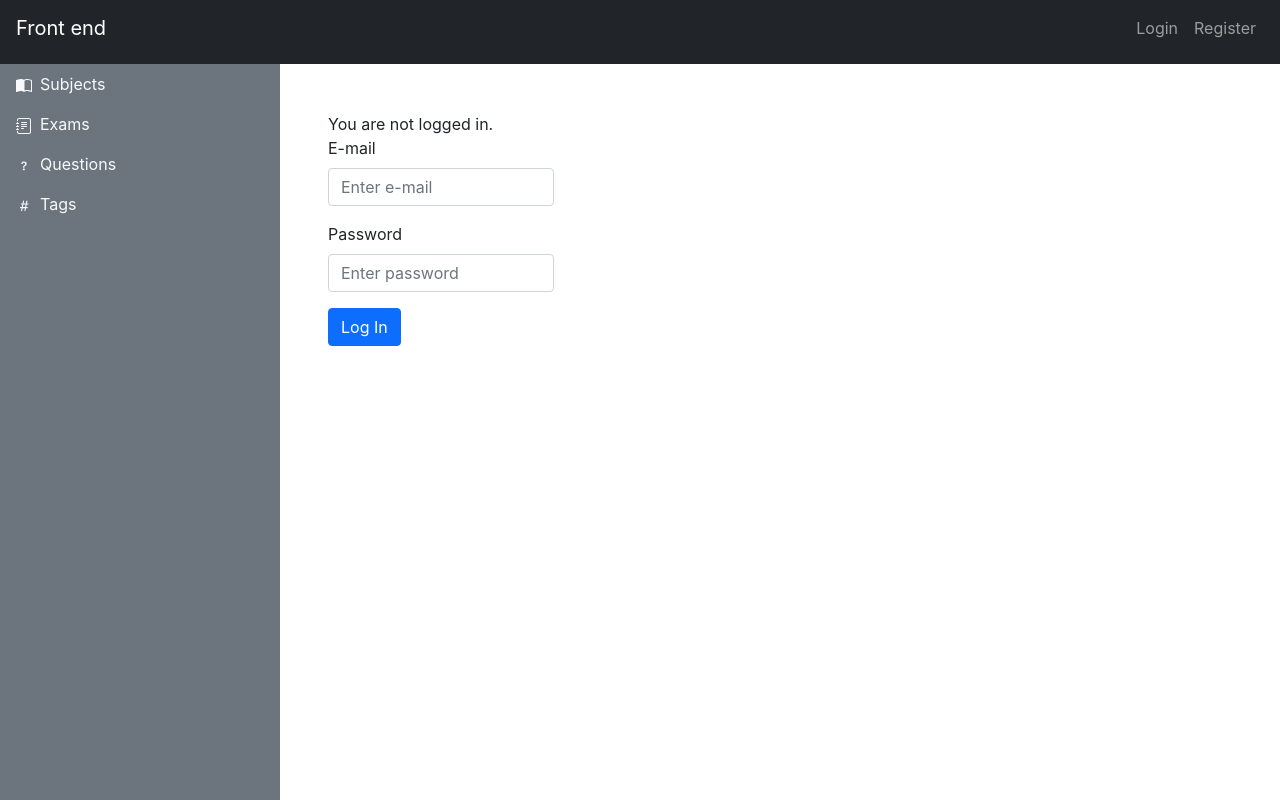
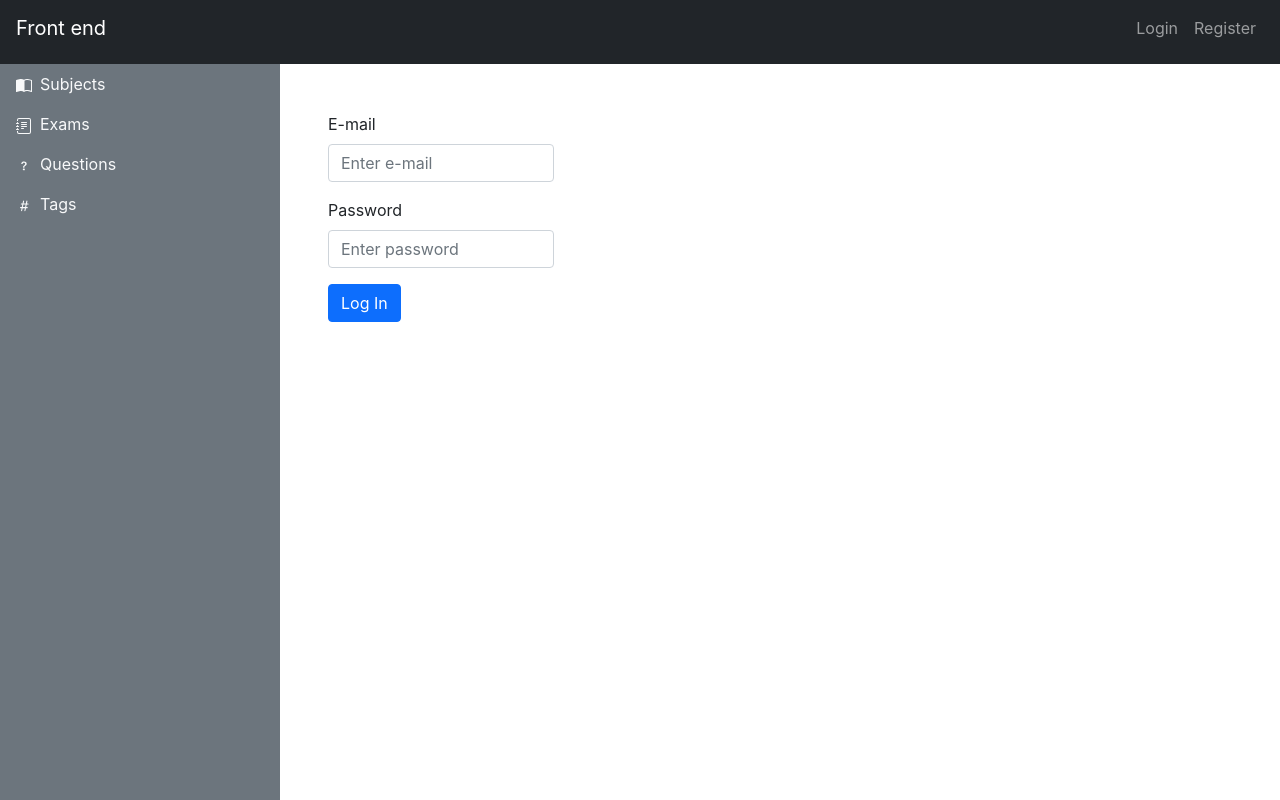
Before and after one commit to PZSP2-21Z-17/front-end, a React (Create React App) app: page /login in a window 1280 px wide. Built offline with nearby package versions, Linux system fonts and the light colour scheme.

Commit message:
Update login to use User class

```diff
--- a/src/routes/Login.tsx
+++ b/src/routes/Login.tsx
@@ -2,21 +2,22 @@ import React, { FunctionComponent, useState } from 'react';
 import Button from 'react-bootstrap/Button';
 import Form from 'react-bootstrap/Form';
 
-import { refresh, addToDict } from '../Common'
+import { refresh } from '../Common'
 import FetchAPI from '../FetchAPI';
 import ReactSession from '../ReactSession';
+import User from '../entities/User';
 
 type LoginProps = {};
 
 export const Login: FunctionComponent<LoginProps> = () => {
-    const [form, setForm] = useState({});
+    const [user, setUser] = useState(User.createEmpty());
 
     let isLogged = ReactSession.checkValue('username');
 
     const handleLoginSubmit = (event: any) => {
         event.preventDefault();
         if (!isLogged) {
-            FetchAPI.fetchPost('user/login/', form).then(
+            FetchAPI.fetchPost('user/login/', user).then(
                 (json: any) => {
                     ReactSession.setValue('username', json['e_mail']);
                     refresh();
@@ -29,12 +30,12 @@ export const Login: FunctionComponent<LoginProps> = () => {
         <Form onSubmit={handleLoginSubmit}>
             <Form.Group className="mb-3" controlId="formLoginUsername">
                 <Form.Label>E-mail</Form.Label>
-                <Form.Control type="text" placeholder="Enter e-mail" className="w-25" onChange={e => addToDict(form, setForm, 'e_mail', e.target.value)}/>
+                <Form.Control type="text" placeholder="Enter e-mail" className="w-25" onChange={e => user.modifyUser(setUser, 'e_mail', e.target.value)}/>
             </Form.Group>
 
             <Form.Group className="mb-3" controlId="formLoginPassword">
                 <Form.Label>Password</Form.Label>
-                <Form.Control type="password" placeholder="Enter password" className="w-25" onChange={e => addToDict(form, setForm, 'password', e.target.value)}/>
+                <Form.Control type="password" placeholder="Enter password" className="w-25" onChange={e => user.modifyUser(setUser, 'password', e.target.value)}/>
             </Form.Group>
             <Button type="submit" variant="primary" className="mb-3">
                 Log In
@@ -44,7 +45,7 @@ export const Login: FunctionComponent<LoginProps> = () => {
 
     let userMessage = isLogged ? (<>
         You are logged in as {ReactSession.getValue('username')}.
-    </>) : (<>You are not logged in.</>);
+    </>) : (<></>);
 
     return <>
         <div className="p-5">
```
